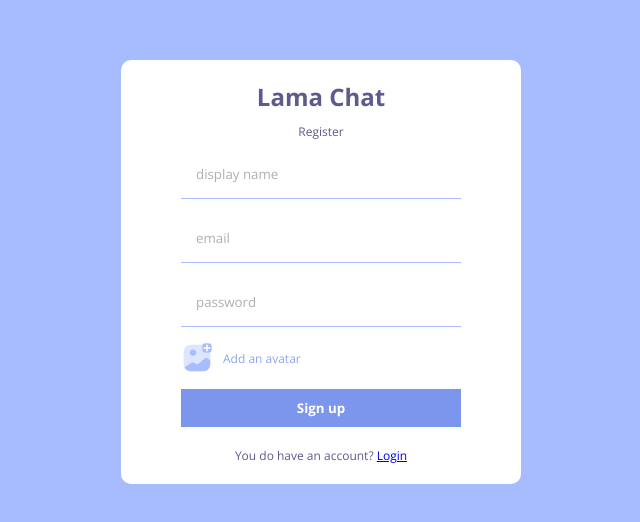
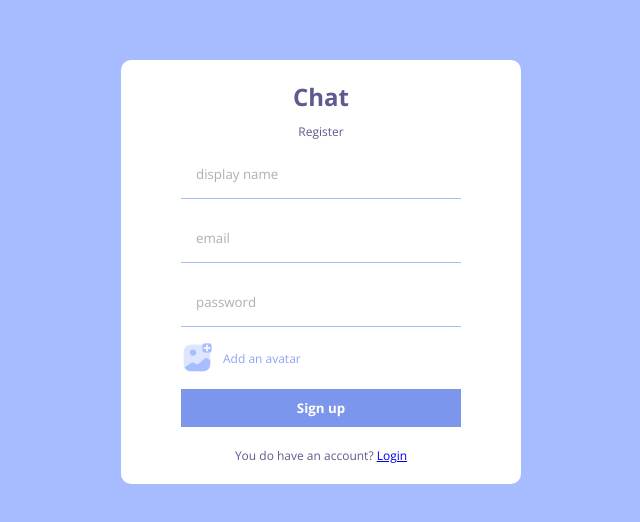
Before and after one commit to mraltun/react-chat-app, a React (Create React App) app: page /register in a window 1280 px wide. Shown: the part 128-650 px from the top of the page, without its empty margins (319-959 px from the left). Built offline with nearby package versions, Linux system fonts and the light colour scheme; no server answers.

Commit message:
Fixed typos

```diff
--- a/src/components/Navbar.jsx
+++ b/src/components/Navbar.jsx
@@ -8,7 +8,7 @@
 
   return (
     <div className='navbar'>
-      <span className='logo'>Lama Chat</span>
+      <span className='logo'>Chat</span>
       <div className='user'>
         <img src={currentUser.photoURL} alt='' />
         <span>{currentUser.displayName}</span>
--- a/src/pages/Register.jsx
+++ b/src/pages/Register.jsx
@@ -62,7 +62,7 @@
   return (
     <div className='formContainer'>
       <div className='formWrapper'>
-        <span className='logo'>Lama Chat</span>
+        <span className='logo'>Chat</span>
         <span className='title'>Register</span>
         <form onSubmit={handleSubmit}>
           <input required type='text' placeholder='display name' />
```
